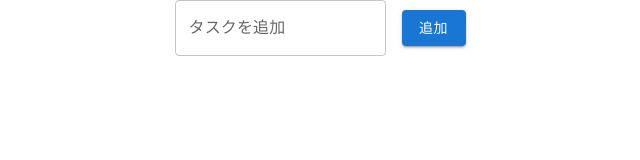
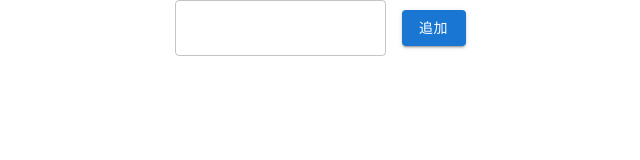
Before and after one commit to hi-sasaki-mediba/FESG_01, a React (Create React App) app: page / in a window 1280 px wide. Shown: the top 160 px of the page, without its empty margins (320-960 px from the left). Built offline with nearby package versions, Linux system fonts and the light colour scheme.

Commit message:
add validate

```diff
--- a/src/App.tsx
+++ b/src/App.tsx
@@ -1,31 +1,51 @@
 import './App.css';
-import { Button, Stack } from '@mui/material';
+import { Button, Stack, TextField } from '@mui/material';
 import { List } from './component/List';
 import { ChangeEventHandler, useCallback } from 'react';
-import { InputField } from './component/InputField';
 import { useDispatch, useSelector } from 'react-redux';
 import { insertTodo, onChangeInputField } from './slice/todoSlice';
 import { RootState } from './store/store';
+import { useForm } from 'react-hook-form';
+
 export type TodoItem = { id: number; value: string };
+
 function App() {
   const { inputFieldValue, todoItems } = useSelector((state: RootState) => state.todo);
+  const { register, handleSubmit, setValue } = useForm();
   const dispatch = useDispatch();
   const addTodo = useCallback(() => {
     dispatch(insertTodo());
-  }, []);
+  }, [dispatch]);
 
-  const onChange: ChangeEventHandler<HTMLTextAreaElement | HTMLInputElement> = useCallback((event) => {
+  const onChange: ChangeEventHandler<HTMLTextAreaElement | HTMLInputElement> = useCallback(
+    (event) => {
       dispatch(onChangeInputField(event.currentTarget.value));
-  }, []);
+      setValue('title', event.currentTarget.value);
+    },
+    [dispatch, setValue]
+  );
+
+  const onSubmit = () => {
+    addTodo();
+  };
+
   return (
     <div className="App">
+      <form onSubmit={handleSubmit(onSubmit, () => alert('ちゃんと入力してください!!!'))}>
         <Stack direction="row" justifyContent="center" alignItems="center" spacing={2}>
-        <InputField onChange={onChange} inputValue={inputFieldValue} />
-        <Button onClick={addTodo} variant="contained">
+          <TextField
+            value={inputFieldValue}
+            {...register('title', {
+              required: true,
+              onChange,
+            })}
+          />
+          <Button type="submit" variant="contained">
             追加
           </Button>
         </Stack>
         <List todoItems={todoItems} />
+      </form>
     </div>
   );
 }
```
Lines whose indentation alone changed are shown as unchanged.
